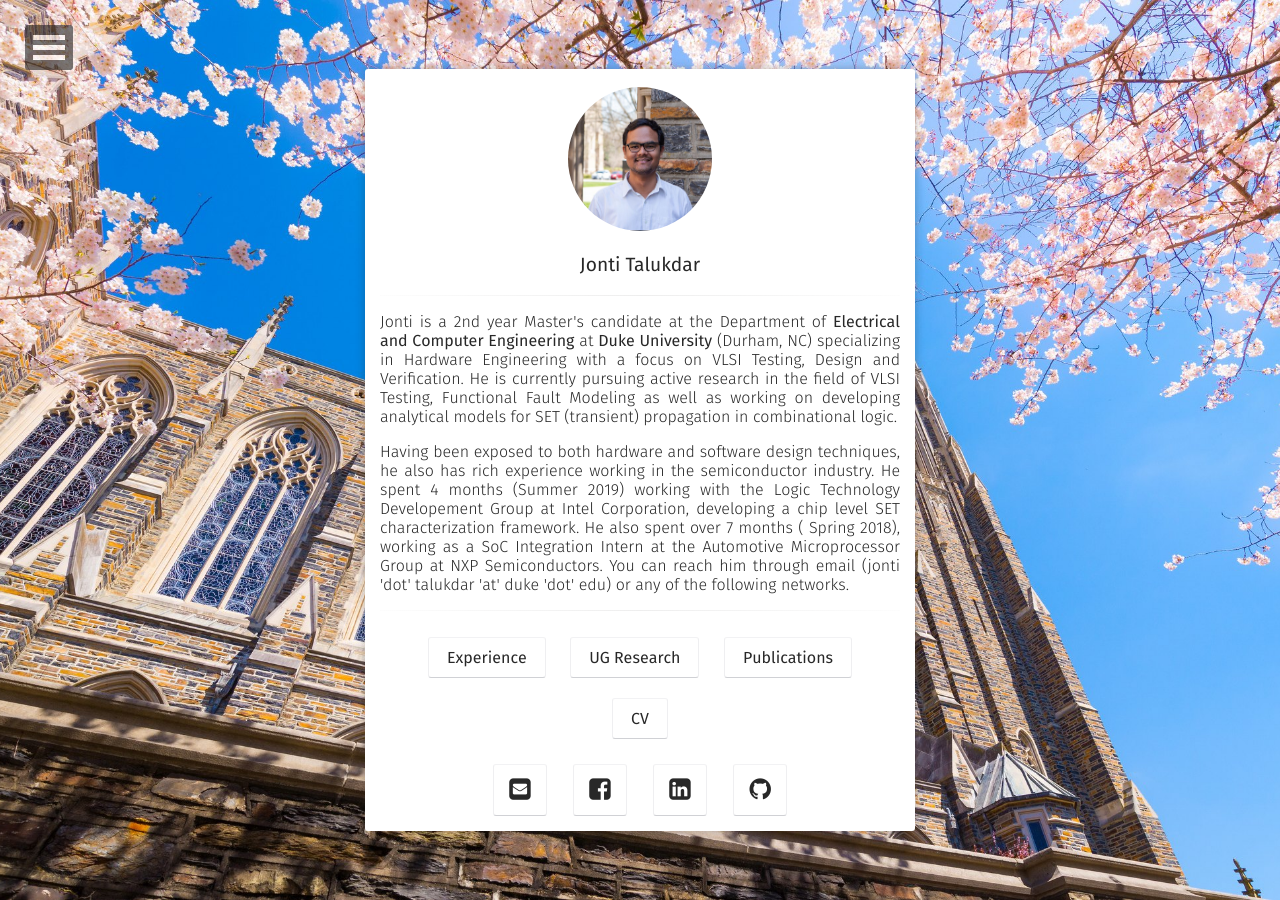
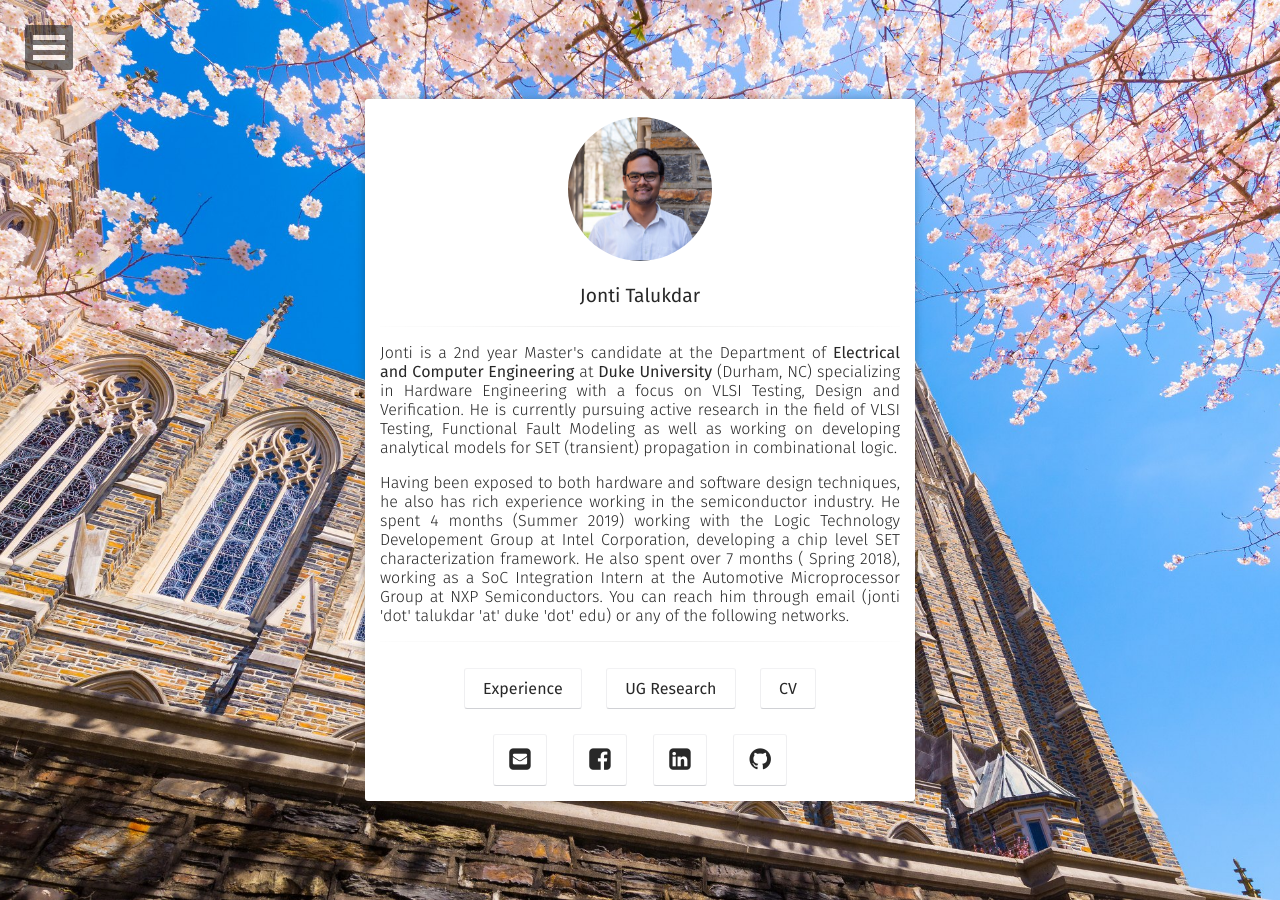
Before and after one commit to jontitalukdar/jontitalukdar.github.io_x, a Jekyll site: the page built from index.html, in a window 1280 px wide. Built offline with Jekyll 4.4.1, drawn with Linux system fonts in a browser that asks for light colours; some web fonts are replaced; comment, search, counter and statistics services are not loaded.

Commit message:
Update home.html

```diff
--- a/_layouts/home.html
+++ b/_layouts/home.html
@@ -40,8 +40,8 @@ layout: compress
                          <a class="btn zoombtn" href="{{ site.url }}/research">
                              <b>UG Research</b>
                          </a>
-                         <a class="btn zoombtn" href="{{ site.url }}/publications">
-                             <b>Publications</b>
+<!--                          <a class="btn zoombtn" href="{{ site.url }}/publications">
+                             <b>Publications</b> -->
                          </a>
                          <a class="btn zoombtn" href="{{ site.url }}/assets/cv_jonti_fall19_duke.pdf" target="_blank">
                              <b>CV</b>
```
